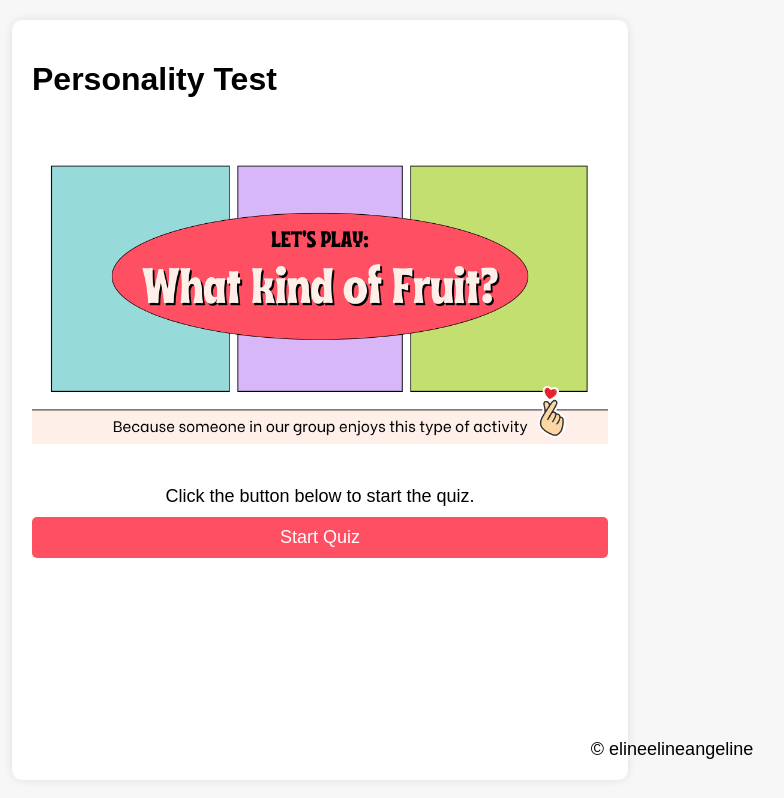
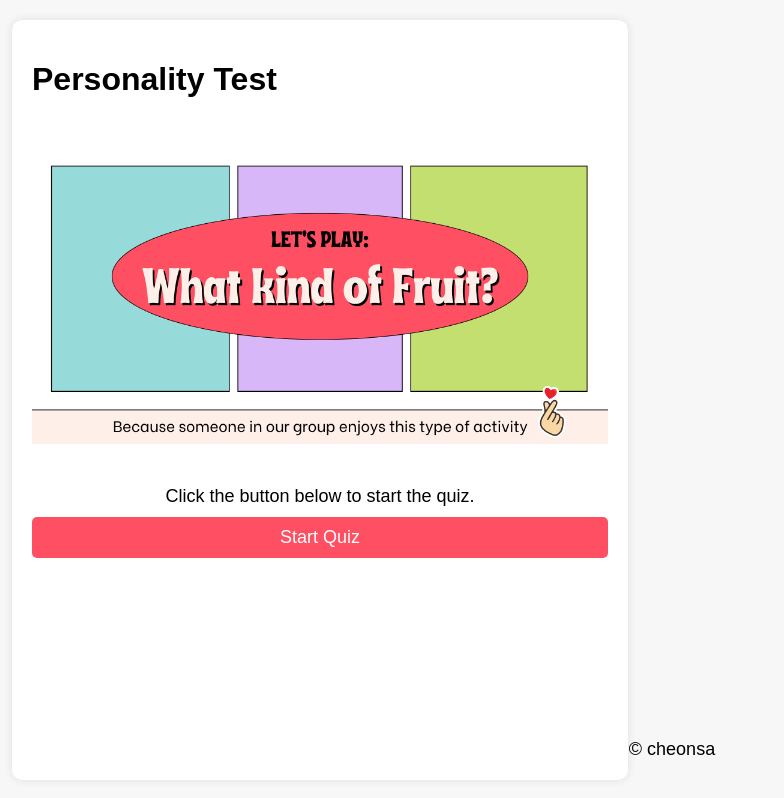
Before and after one commit to widiasamosir/personality-test, a React (Create React App) app: page / in a window 1280 px wide. Shown: the top 798 px of the page, without its empty margins (320-1104 px from the left). Built offline with nearby package versions, Linux system fonts and the light colour scheme.

Commit message:
change footer

```diff
--- a/src/Introduction.js
+++ b/src/Introduction.js
@@ -7,7 +7,7 @@ const Introduction = () => {
       {/* <p>Welcome to the Personality Quiz!</p> */}
       <p>Click the button below to start the quiz.</p>
       <footer className="footer">
-        <p>© elineelineangeline</p>
+        <p>© cheonsa</p>
       </footer>
     </div>
   );
```
